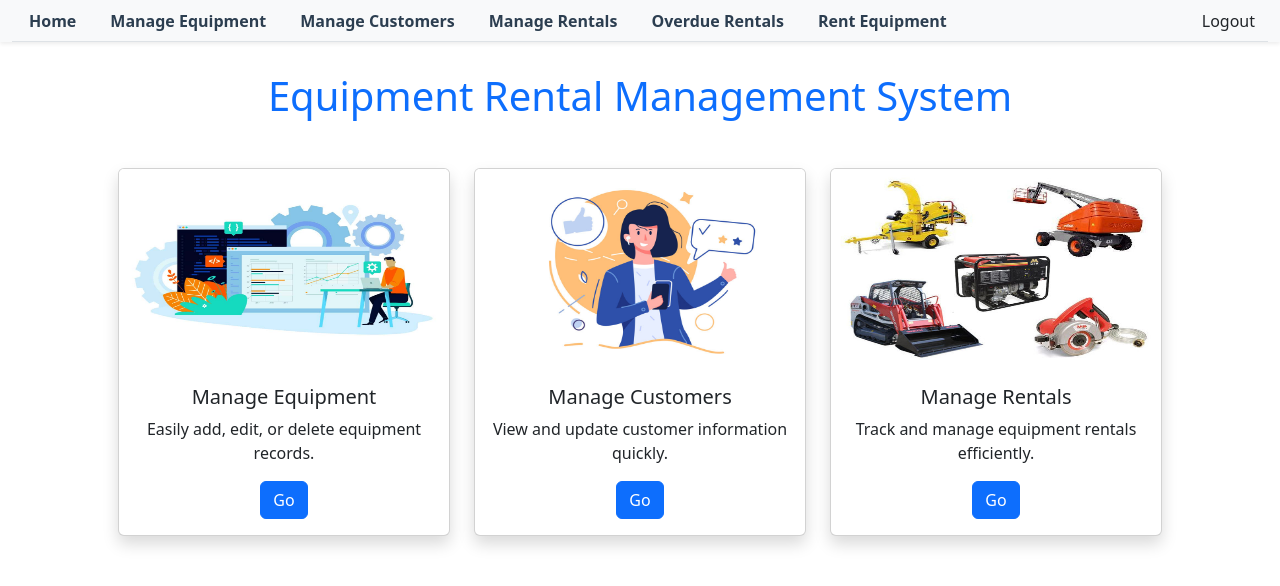
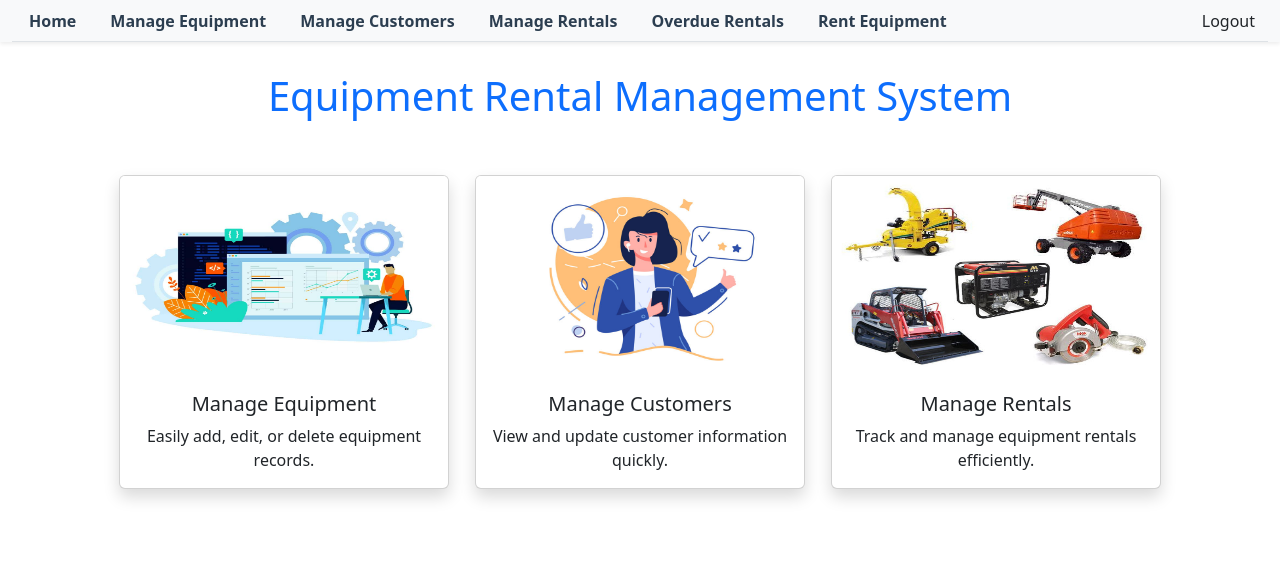
Before and after one commit to Johnstanley1/Midterm_EquipmentRental_Team2, an Angular app in the folder frontend/: page /home in a window 1280 px wide. Shown: the top 586 px of the page. Built offline with nearby package versions, Linux system fonts and the light colour scheme.

Commit message:
updated home screen

```diff
--- a/frontend/src/app/home-screen/home-screen.html
+++ b/frontend/src/app/home-screen/home-screen.html
@@ -4,37 +4,34 @@
 <div class="container mb-5">
   <div class="row text-center p-4">
     <!-- Card 1 -->
-    <div class="col-md-4 mb-4">
+    <div class="col-md-4 mb-4 btn" routerLink="/all-equipments">
       <div class="card shadow h-100">
         <img src="/images/manage.jpg" class="card-img-top" alt="manage logo" height="200"/>
         <div class="card-body">
           <h5 class="card-title">Manage Equipment</h5>
           <p class="card-text">Easily add, edit, or delete equipment records.</p>
-          <a routerLink="/all-equipments" class="btn btn-primary">Go</a>
         </div>
       </div>
     </div>
 
     <!-- Card 2 -->
-    <div class="col-md-4 mb-4">
+    <div class="col-md-4 mb-4 btn" routerLink="/all-customers">
       <div class="card shadow h-100">
         <img src="/images/customer.jpg" class="card-img-top" alt="customer logo" height="200"/>
         <div class="card-body">
           <h5 class="card-title">Manage Customers</h5>
           <p class="card-text">View and update customer information quickly.</p>
-          <a routerLink="/all-customers" class="btn btn-primary">Go</a>
         </div>
       </div>
     </div>
 
     <!-- Card 3 -->
-    <div class="col-md-4 mb-4">
+    <div class="col-md-4 mb-4 btn" routerLink="/all-rentals" >
       <div class="card shadow h-100">
         <img src="/images/rental.png" class="card-img-top" alt="rental logo" height="200"/>
         <div class="card-body">
           <h5 class="card-title">Manage Rentals</h5>
           <p class="card-text">Track and manage equipment rentals efficiently.</p>
-          <a routerLink="/all-rentals" class="btn btn-primary">Go</a>
         </div>
       </div>
     </div>
```
